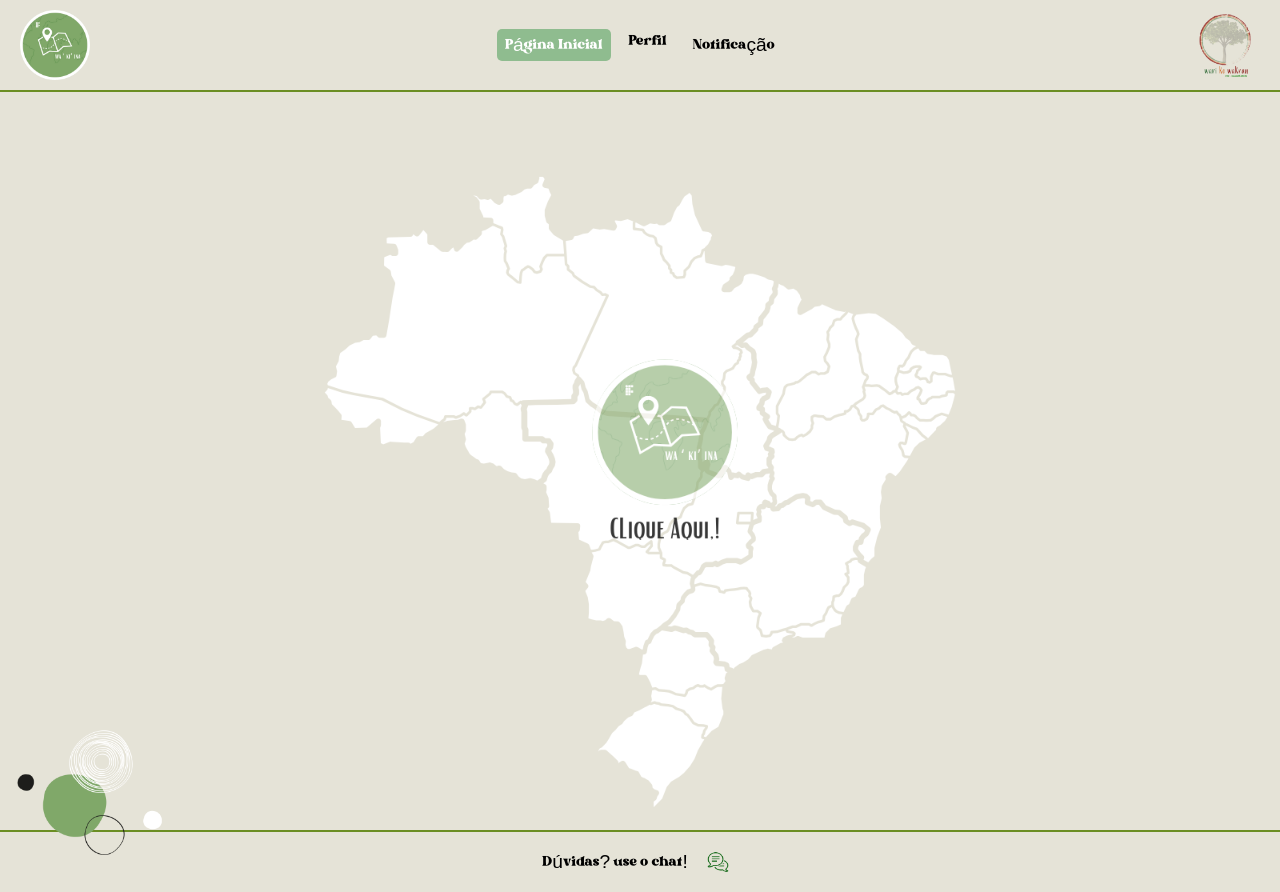
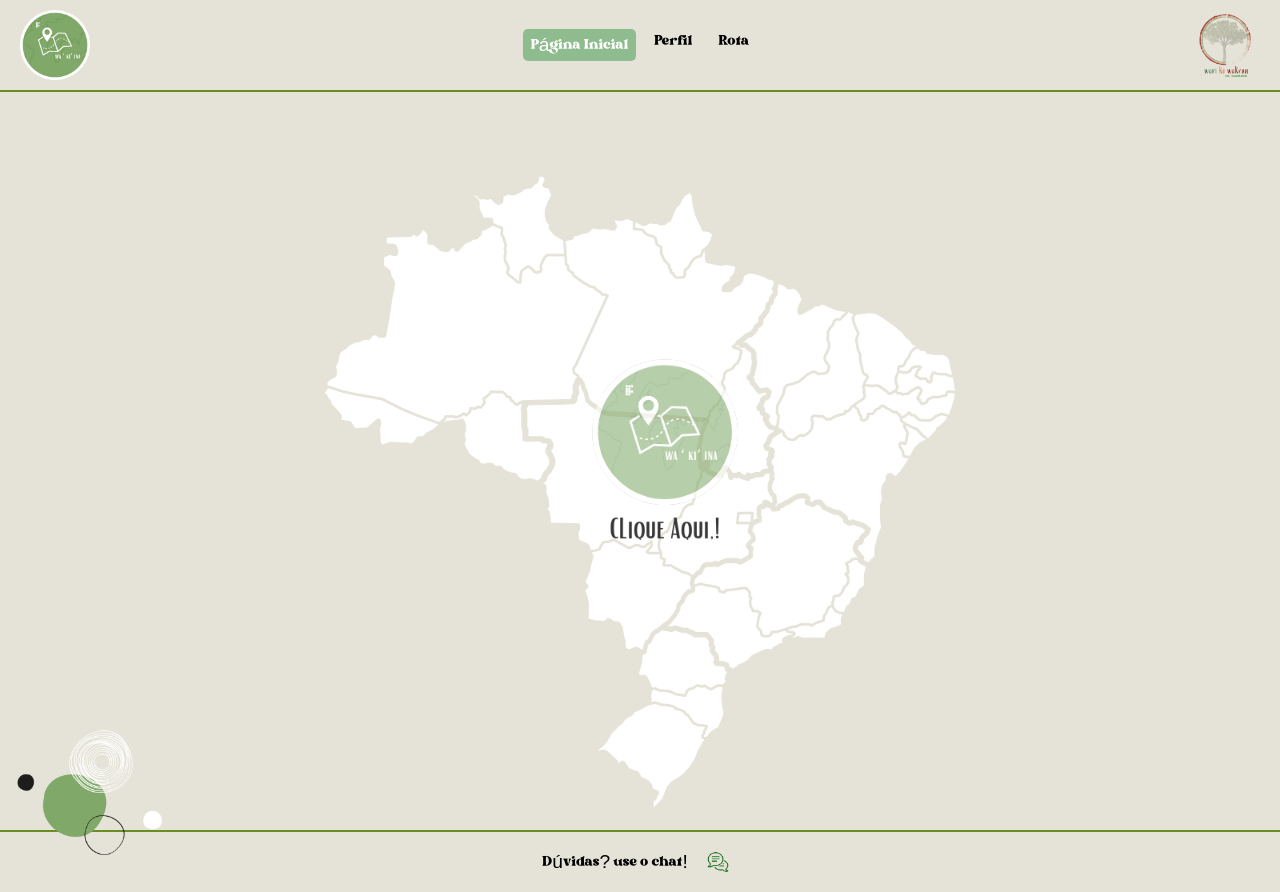
Before and after one commit to xDevSz/WariRepo, a React (Create React App) app: page /home in a window 1280 px wide. Built offline with nearby package versions, Linux system fonts and the light colour scheme.

Commit message:
Perfil 100% + tela de rota

```diff
--- a/src/App.js
+++ b/src/App.js
@@ -7,7 +7,7 @@ import Chat from './pages/chat/index';
 import Home from './pages/home/index'; // Importação da página Home
 import Pesquisa from './pages/pesquisa/index';
 import Perfil from './pages/perfil/index';
-import Notify from './pages/notify/index'
+import Rota from './pages/rota/index'
 import './App.css';
 
 function App() {
@@ -22,7 +22,7 @@ function App() {
           <Route path="/ajuda" element={<Help />} />
           <Route path="/chat" element={<Chat />} />
           <Route path="/pesquisa" element={<Pesquisa />} />
-          <Route path="/notify" element={<Notify />} />
+          <Route path="/rota" element={<Rota />} />
 
         </Routes>
       </div>
--- a/src/pages/home/index.js
+++ b/src/pages/home/index.js
@@ -21,6 +21,10 @@ const Home = () => {
         navigate('/perfil'); // Substitua '/chat' pela rota desejada para o chat
     };
 
+    const handleRotaClick = () => {
+        navigate('/rota'); // Substitua '/chat' pela rota desejada para o chat
+    };
+
     return (
         <div className={styles.homeContainer}>
             <div className={styles.navbar}>
@@ -28,7 +32,7 @@ const Home = () => {
                 <div className={styles.navLinks}>
                     <span className={styles.activeLink}>Página Inicial</span>
                     <span onClick={handlePerfilClick}>Perfil</span>
-                    <span>Notificação</span>
+                    <span onClick={handleRotaClick}>Rota</span>
                 </div>
                 <img src={imageRight} alt="Right Decoration" className={styles.navbarRightImage} />
             </div>
--- a/src/pages/notify/index.js
+++ /dev/null
@@ -1,10 +0,0 @@
-import React, { useState } from 'react';
-import Styles from './notifymodule.css'
-
-export default function Notify(){
-
-    return(
-        <div> a fazer </div>
-
-    )
-}
--- a/src/pages/perfil/index.js
+++ b/src/pages/perfil/index.js
@@ -44,8 +44,8 @@ const Perfil = () => {
   const handleHomeClick = () => {
       navigate('/home'); // Substitua '/chat' pela rota desejada para o chat
   };
-  const handleNotifyClick = () => {
-    navigate('/notify'); // Substitua '/chat' pela rota desejada para o chat
+  const handleRotaClick = () => {
+    navigate('/rota'); // Substitua '/chat' pela rota desejada para o chat
 };
 
   return (
@@ -58,7 +58,7 @@ const Perfil = () => {
                 <div className={styles.navLinks}>
                     <span onClick={handleHomeClick}>Página Inicial</span>
                     <span className={styles.activeLink}>Perfil</span>
-                    <span onClick={handleNotifyClick}>Notificação</span>
+                    <span onClick={handleRotaClick}>Rota</span>
                 </div>
                 <img src={imageRight} alt="Right Decoration" className={styles.navbarRightImage} />
             </div>
--- /dev/null
+++ b/src/pages/rota/index.js
@@ -0,0 +1,11 @@
+import React from 'react';
+import { useNavigate } from 'react-router-dom';
+import Styles from './rotamodule.css'
+
+export default function Rota(){
+
+    return(
+
+        <div className={Styles.rota}>A fazer MISERAVE</div>
+    )
+}
--- /dev/null
+++ b/src/pages/rota/rotamodule.css
@@ -0,0 +1,3 @@
+.rota{
+
+}
```
Also changed, not shown: src/pages/notify/notifymodule.css (deleted).
